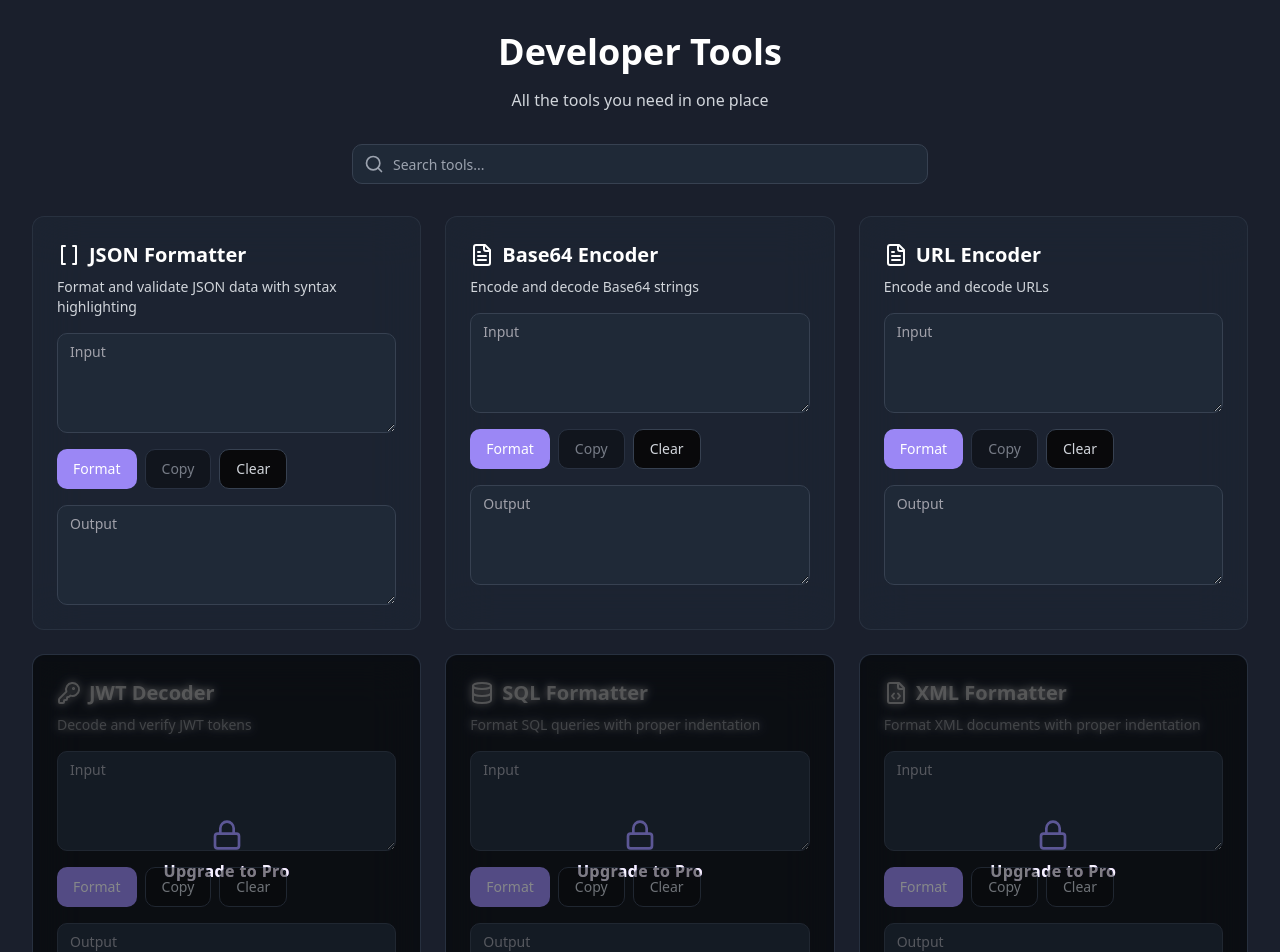
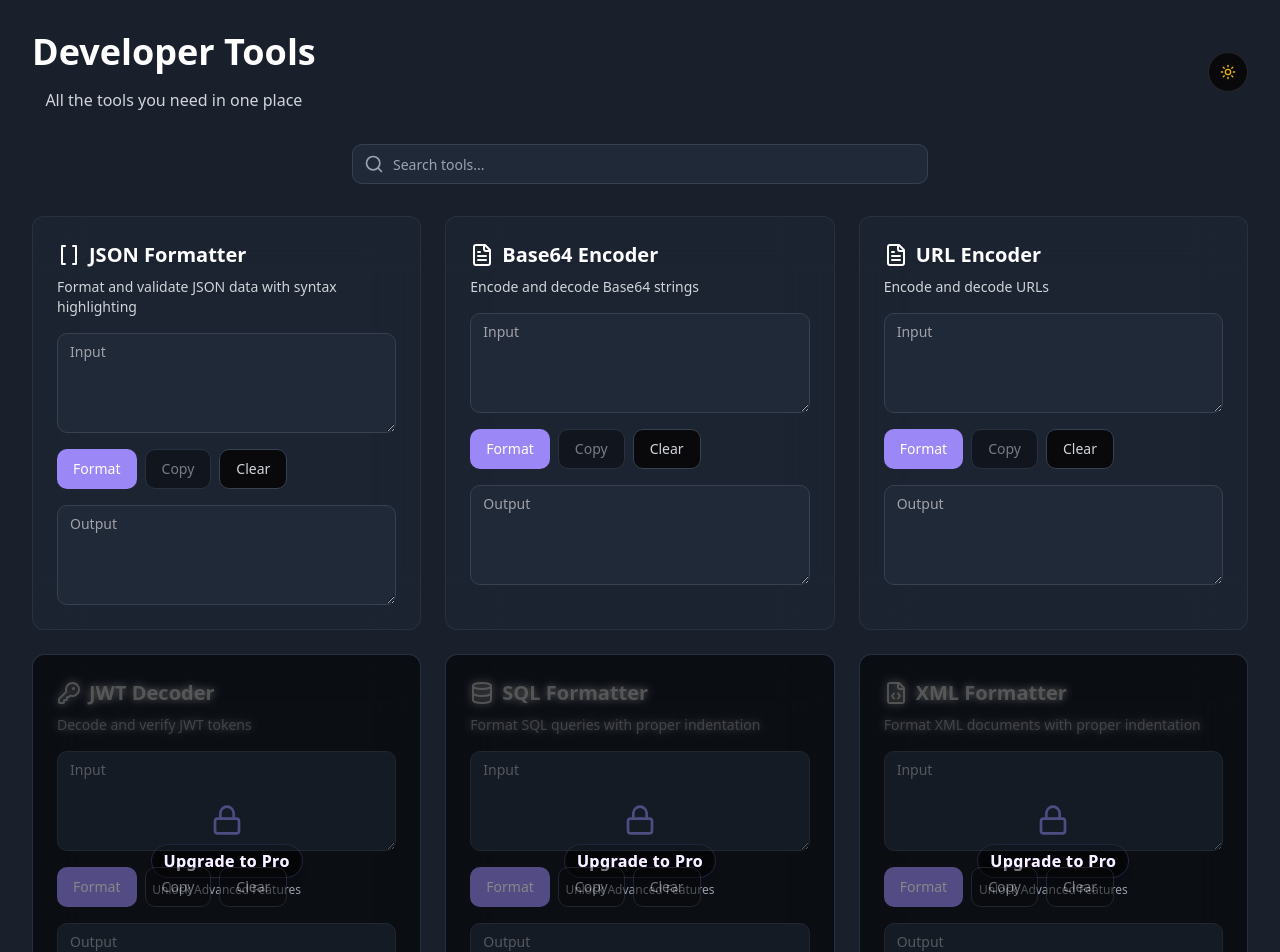
Before and after one commit to ragulr16/dev-tool-haven, a React (Vite) app: page / in a window 1280 px wide. Shown: the top 952 px of the page. Built offline with nearby package versions, Linux system fonts and the light colour scheme.

Commit message:
Update Pro Upgrade Details and Add Toggle
Enhanced the "Upgrade to Pro" section for better clarity and added a toggle feature for switching between light and dark modes.
[skip gpt_engineer]

```diff
--- a/src/components/ToolCard.tsx
+++ b/src/components/ToolCard.tsx
@@ -77,9 +77,14 @@ const ToolCard: React.FC<ToolCardProps> = ({ title, description, isPro = false,
       {isPro && (
         <AlertDialog>
           <AlertDialogTrigger asChild>
-            <div className="absolute inset-0 rounded-lg bg-black/60 backdrop-blur-sm flex items-center justify-center flex-col gap-2 cursor-pointer">
-              <Lock className="w-8 h-8 text-tool-accent" />
-              <span className="text-white/90 font-semibold tracking-wide text-base bg-gradient-to-r from-tool-accent/90 to-purple-400/90 bg-clip-text text-transparent">Upgrade to Pro</span>
+            <div className="absolute inset-0 rounded-lg bg-black/60 backdrop-blur-sm flex items-center justify-center flex-col gap-2 cursor-pointer hover:bg-black/70 transition-all">
+              <Lock className="w-8 h-8 text-tool-accent animate-pulse" />
+              <div className="flex flex-col items-center gap-1">
+                <span className="text-white/90 font-semibold tracking-wide text-base bg-gradient-to-r from-tool-accent via-purple-400 to-tool-accent bg-clip-text text-transparent px-3 py-1 rounded-full border border-tool-accent/20 shadow-lg backdrop-blur-sm">
+                  Upgrade to Pro
+                </span>
+                <span className="text-xs text-gray-400">Unlock Advanced Features</span>
+              </div>
             </div>
           </AlertDialogTrigger>
           <AlertDialogContent>
--- a/src/pages/Index.tsx
+++ b/src/pages/Index.tsx
@@ -1,6 +1,8 @@
 import React, { useState } from 'react';
 import ToolCard from '@/components/ToolCard';
 import SearchTools from '@/components/SearchTools';
+import { Moon, Sun } from 'lucide-react';
+import { Button } from '@/components/ui/button';
 
 const tools = [
   {
@@ -70,17 +72,42 @@ const tools = [
 
 const Index = () => {
   const [searchQuery, setSearchQuery] = useState('');
+  const [isDarkMode, setIsDarkMode] = useState(true);
 
   const filteredTools = tools.filter(tool =>
     tool.title.toLowerCase().includes(searchQuery.toLowerCase()) ||
     tool.description.toLowerCase().includes(searchQuery.toLowerCase())
   );
 
+  React.useEffect(() => {
+    if (isDarkMode) {
+      document.documentElement.classList.add('dark');
+    } else {
+      document.documentElement.classList.remove('dark');
+    }
+  }, [isDarkMode]);
+
   return (
-    <div className="min-h-screen bg-tool-background text-white p-8">
+    <div className="min-h-screen bg-tool-background text-white p-8 transition-colors duration-300">
       <div className="max-w-7xl mx-auto">
-        <h1 className="text-4xl font-bold text-center mb-4">Developer Tools</h1>
-        <p className="text-gray-300 text-center mb-8">All the tools you need in one place</p>
+        <div className="flex justify-between items-center mb-8">
+          <div>
+            <h1 className="text-4xl font-bold text-center mb-4">Developer Tools</h1>
+            <p className="text-gray-300 text-center">All the tools you need in one place</p>
+          </div>
+          <Button
+            variant="outline"
+            size="icon"
+            className="rounded-full"
+            onClick={() => setIsDarkMode(!isDarkMode)}
+          >
+            {isDarkMode ? (
+              <Sun className="h-5 w-5 text-yellow-500" />
+            ) : (
+              <Moon className="h-5 w-5 text-gray-900" />
+            )}
+          </Button>
+        </div>
 
         <SearchTools onSearch={setSearchQuery} />
 
```
